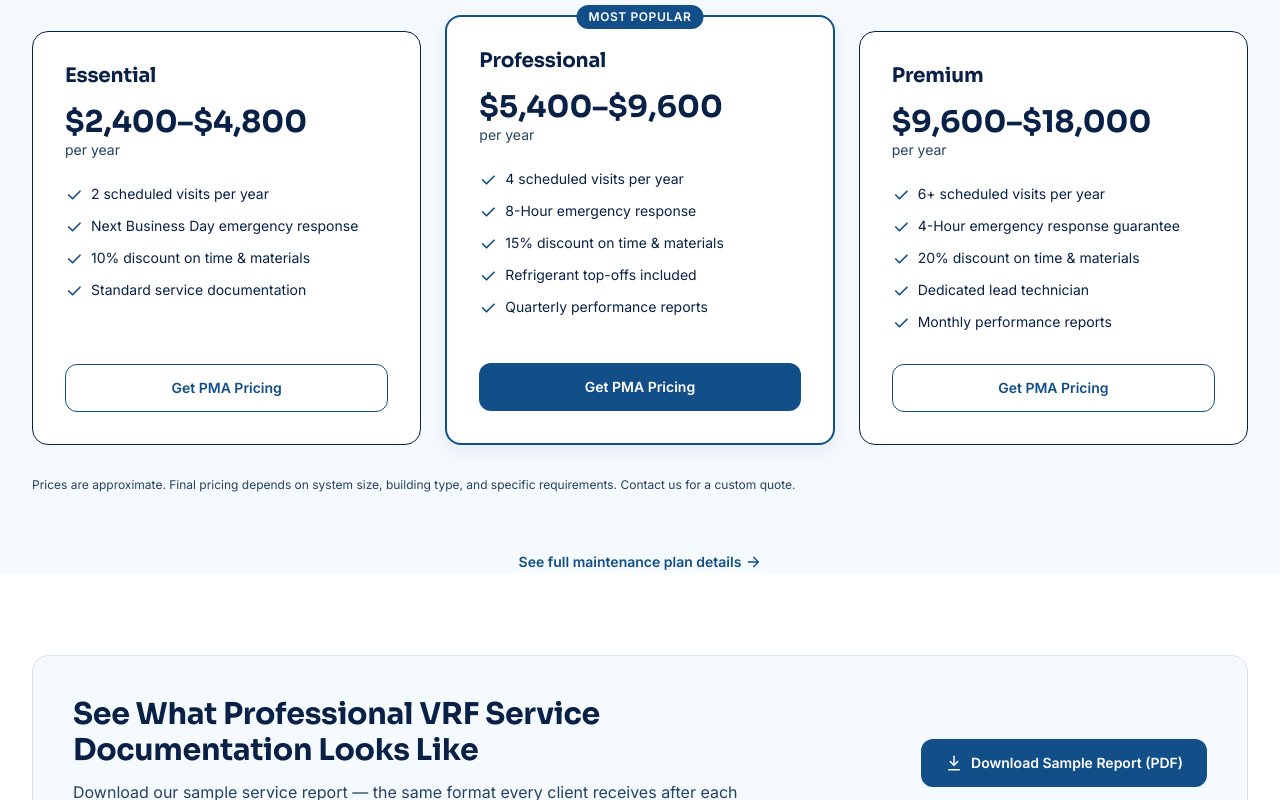
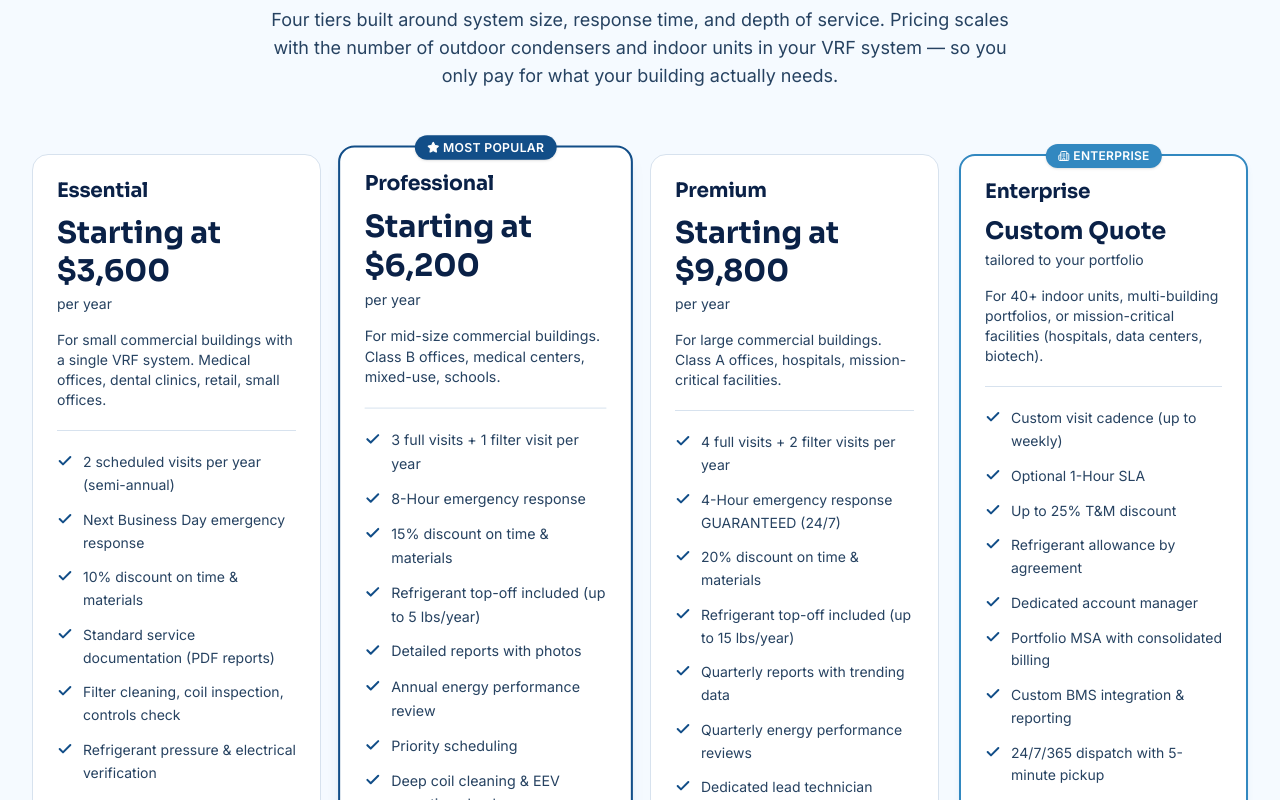
Before and after one commit to bgarm77/aximus_hvac, a Next.js app: page / in a window 1280 px wide. Shown: the part 2580-3380 px from the top of the page. Built offline with nearby package versions, Linux system fonts and the light colour scheme; no server answers.

Commit message:
Update PMA pricing to 4-tier model with per-unit pricing logic

```diff
--- a/src/components/PricingCards.tsx
+++ b/src/components/PricingCards.tsx
@@ -1,137 +1,254 @@
 import Link from "next/link";
+import { Check, Star, Building2 } from "lucide-react";
+
+// ============================================================================
+// PricingCards.tsx
+// Aximus HVAC Solutions — Preventive Maintenance Agreements (PMA)
+// 4-tier pricing: Essential / Professional / Premium / Enterprise
+// Aligned with brand system (Sora headings, Inter body, brand colors)
+// ============================================================================
 
 interface PricingTier {
+  id: string;
   name: string;
   price: string;
-  cadence: string;
-  highlighted?: boolean;
+  priceSubtext: string;
+  description: string;
   features: string[];
+  ctaLabel: string;
+  ctaHref: string;
+  highlight?: "popular" | "enterprise";
 }
 
 const tiers: PricingTier[] = [
   {
+    id: "essential",
     name: "Essential",
-    price: "$2,400–$4,800",
-    cadence: "per year",
+    price: "Starting at $3,600",
+    priceSubtext: "per year",
+    description:
+      "For small commercial buildings with a single VRF system. Medical offices, dental clinics, retail, small offices.",
     features: [
-      "2 scheduled visits per year",
+      "2 scheduled visits per year (semi-annual)",
       "Next Business Day emergency response",
       "10% discount on time & materials",
-      "Standard service documentation",
+      "Standard service documentation (PDF reports)",
+      "Filter cleaning, coil inspection, controls check",
+      "Refrigerant pressure & electrical verification",
     ],
+    ctaLabel: "Get PMA Pricing",
+    ctaHref: "/contact?plan=essential",
   },
   {
+    id: "professional",
     name: "Professional",
-    price: "$5,400–$9,600",
-    cadence: "per year",
-    highlighted: true,
+    price: "Starting at $6,200",
+    priceSubtext: "per year",
+    description:
+      "For mid-size commercial buildings. Class B offices, medical centers, mixed-use, schools.",
     features: [
-      "4 scheduled visits per year",
+      "3 full visits + 1 filter visit per year",
       "8-Hour emergency response",
       "15% discount on time & materials",
-      "Refrigerant top-offs included",
-      "Quarterly performance reports",
+      "Refrigerant top-off included (up to 5 lbs/year)",
+      "Detailed reports with photos",
+      "Annual energy performance review",
+      "Priority scheduling",
+      "Deep coil cleaning & EEV operation check",
     ],
+    ctaLabel: "Get PMA Pricing",
+    ctaHref: "/contact?plan=professional",
+    highlight: "popular",
   },
   {
+    id: "premium",
     name: "Premium",
-    price: "$9,600–$18,000",
-    cadence: "per year",
+    price: "Starting at $9,800",
+    priceSubtext: "per year",
+    description:
+      "For large commercial buildings. Class A offices, hospitals, mission-critical facilities.",
     features: [
-      "6+ scheduled visits per year",
-      "4-Hour emergency response guarantee",
+      "4 full visits + 2 filter visits per year",
+      "4-Hour emergency response GUARANTEED (24/7)",
       "20% discount on time & materials",
+      "Refrigerant top-off included (up to 15 lbs/year)",
+      "Quarterly reports with trending data",
+      "Quarterly energy performance reviews",
       "Dedicated lead technician",
-      "Monthly performance reports",
+      "Premium MERV 13 filters included",
+      "Annual thermographic electrical inspection",
     ],
+    ctaLabel: "Get PMA Pricing",
+    ctaHref: "/contact?plan=premium",
+  },
+  {
+    id: "enterprise",
+    name: "Enterprise",
+    price: "Custom Quote",
+    priceSubtext: "tailored to your portfolio",
+    description:
+      "For 40+ indoor units, multi-building portfolios, or mission-critical facilities (hospitals, data centers, biotech).",
+    features: [
+      "Custom visit cadence (up to weekly)",
+      "Optional 1-Hour SLA",
+      "Up to 25% T&M discount",
+      "Refrigerant allowance by agreement",
+      "Dedicated account manager",
+      "Portfolio MSA with consolidated billing",
+      "Custom BMS integration & reporting",
+      "24/7/365 dispatch with 5-minute pickup",
+    ],
+    ctaLabel: "Schedule Enterprise Consultation",
+    ctaHref: "/contact?plan=enterprise",
+    highlight: "enterprise",
   },
 ];
 
-const CheckIcon = () => (
-  <svg
-    width="18"
-    height="18"
-    viewBox="0 0 24 24"
-    fill="none"
-    stroke="currentColor"
-    strokeWidth="2.25"
-    strokeLinecap="round"
-    strokeLinejoin="round"
-    aria-hidden
-    className="shrink-0 mt-0.5"
-  >
-    <path d="m5 12 5 5L20 7" />
-  </svg>
-);
-
 export default function PricingCards() {
   return (
-    <section className="py-16 sm:py-20 bg-surface" aria-labelledby="pricing-heading">
+    <section
+      aria-labelledby="pma-pricing-heading"
+      className="bg-[#F5FAFF] py-16 md:py-24"
+    >
       <div className="mx-auto max-w-7xl px-4 sm:px-6 lg:px-8">
-        <div className="max-w-2xl mb-12">
-          <h2 id="pricing-heading" className="text-3xl sm:text-4xl font-bold text-navy">
+        {/* Section Header */}
+        <div className="mx-auto max-w-3xl text-center">
+          <h2
+            id="pma-pricing-heading"
+            className="font-[Sora] text-3xl font-bold text-[#0A2147] md:text-4xl lg:text-5xl"
+          >
             Preventive Maintenance Agreements
           </h2>
-          <p className="mt-3 text-text-secondary">
-            Three tiers built around visit cadence, response time, and included labor.
+          <p className="mt-4 text-base text-[#264261] md:text-lg">
+            Four tiers built around system size, response time, and depth of service.
+            Pricing scales with the number of outdoor condensers and indoor units in
+            your VRF system — so you only pay for what your building actually needs.
           </p>
         </div>
 
-        <div className="grid grid-cols-1 lg:grid-cols-3 gap-6">
-          {tiers.map((t) => {
-            const isHighlight = t.highlighted;
+        {/* Pricing Grid */}
+        <div className="mt-12 grid gap-6 md:mt-16 md:grid-cols-2 lg:grid-cols-4 lg:gap-5">
+          {tiers.map((tier) => (
+            <PricingCard key={tier.id} tier={tier} />
+          ))}
+        </div>
+
+        {/* Disclaimer / Small print */}
+        <div className="mx-auto mt-10 max-w-4xl space-y-3 text-center">
+          <p className="text-xs leading-relaxed text-[#264261]/80">
+            Starting prices apply to a single VRF system with up to 4 indoor units.
+            Final pricing is based on the number of outdoor condensers and indoor fan
+            coil units serviced. Free on-site assessment included before contract.
+            Refrigerant beyond included allowance is billed at distributor cost + 25%.
+            Pricing valid for properties within Orange County service area.
+            Portfolio discounts (8–15%) available for 3+ properties under a single MSA.
+          </p>
+          <p className="text-sm font-medium text-[#124E88]">
+            Why our pricing is transparent: VRF maintenance work scales with the number
+            of indoor units in your building, not just the system count. We price honestly
+            so you know what to expect — no surprise invoices.
+          </p>
+        </div>
+      </div>
+    </section>
+  );
+}
+
+// ============================================================================
+// Single Pricing Card
+// ============================================================================
+function PricingCard({ tier }: { tier: PricingTier }) {
+  const isPopular = tier.highlight === "popular";
+  const isEnterprise = tier.highlight === "enterprise";
+
+  // Card-level styling differences by highlight type
+  const cardClasses = [
+    "relative flex flex-col rounded-2xl bg-white p-6 transition-all duration-200",
+    isPopular
+      ? "border-2 border-[#124E88] shadow-lg shadow-[#124E88]/10 lg:scale-[1.02]"
+      : isEnterprise
+      ? "border-2 border-[#3288C0] shadow-md shadow-[#3288C0]/10"
+      : "border border-[#D7E2EE] hover:-translate-y-1 hover:shadow-md",
+  ].join(" ");
+
   return (
-              <div
-                key={t.name}
-                className={`relative flex flex-col rounded-2xl bg-white p-8 transition-transform hover:-translate-y-0.5 ${
-                  isHighlight
-                    ? "border-2 border-blue shadow-[0_6px_20px_rgba(10,33,71,0.08)] lg:-mt-4"
-                    : "border border-card-border"
+    <div className={cardClasses}>
+      {/* "MOST POPULAR" badge */}
+      {isPopular && (
+        <div className="absolute -top-3 left-1/2 -translate-x-1/2">
+          <span className="inline-flex items-center gap-1 rounded-full bg-[#124E88] px-3 py-1 text-xs font-semibold uppercase tracking-wide text-white shadow-sm">
+            <Star className="h-3 w-3 fill-current" aria-hidden="true" />
+            Most Popular
+          </span>
+        </div>
+      )}
+
+      {/* "ENTERPRISE" badge */}
+      {isEnterprise && (
+        <div className="absolute -top-3 left-1/2 -translate-x-1/2">
+          <span className="inline-flex items-center gap-1 rounded-full bg-[#3288C0] px-3 py-1 text-xs font-semibold uppercase tracking-wide text-white shadow-sm">
+            <Building2 className="h-3 w-3" aria-hidden="true" />
+            Enterprise
+          </span>
+        </div>
+      )}
+
+      {/* Tier name */}
+      <h3 className="font-[Sora] text-xl font-bold text-[#0A2147]">
+        {tier.name}
+      </h3>
+
+      {/* Price */}
+      <div className="mt-3">
+        <p
+          className={`font-[Sora] font-bold leading-tight text-[#0A2147] ${
+            tier.price.startsWith("Custom") ? "text-2xl" : "text-2xl lg:text-3xl"
           }`}
         >
-                {isHighlight && (
-                  <span className="absolute -top-3 left-1/2 -translate-x-1/2 inline-flex items-center rounded-full bg-blue text-white text-xs font-semibold uppercase tracking-wider px-3 py-1">
-                    Most Popular
+          {tier.price}
+        </p>
+        <p className="mt-1 text-sm text-[#264261]">{tier.priceSubtext}</p>
+      </div>
+
+      {/* Description */}
+      <p className="mt-4 text-sm text-[#264261]">{tier.description}</p>
+
+      {/* Divider */}
+      <div className="my-5 border-t border-[#D7E2EE]" aria-hidden="true" />
+
+      {/* Features list */}
+      <ul className="flex-1 space-y-3" aria-label={`${tier.name} plan features`}>
+        {tier.features.map((feature, idx) => (
+          <li key={idx} className="flex items-start gap-2.5">
+            <Check
+              className="mt-0.5 h-4 w-4 flex-shrink-0 text-[#124E88]"
+              strokeWidth={3}
+              aria-hidden="true"
+            />
+            <span className="text-sm leading-relaxed text-[#264261]">
+              {feature}
             </span>
-                )}
-
-                <h3 className="text-xl font-bold text-navy">{t.name}</h3>
-                <div className="mt-4 flex items-baseline gap-2">
-                  <span className="text-3xl font-bold font-display text-navy">{t.price}</span>
-                </div>
-                <p className="text-sm text-text-secondary">{t.cadence}</p>
-
-                <ul className="mt-6 space-y-3 flex-1">
-                  {t.features.map((f) => (
-                    <li key={f} className="flex items-start gap-2 text-sm text-navy">
-                      <span className="text-blue">
-                        <CheckIcon />
-                      </span>
-                      <span>{f}</span>
           </li>
         ))}
       </ul>
 
+      {/* CTA Button */}
+      <div className="mt-6">
         <Link
-                  href="/contact"
-                  className={`mt-8 inline-flex items-center justify-center h-12 px-5 rounded-xl text-sm font-semibold transition-colors ${
-                    isHighlight
-                      ? "bg-blue text-white hover:bg-navy"
-                      : "border border-blue text-blue hover:bg-blue hover:text-white"
-                  }`}
+          href={tier.ctaHref}
+          className={[
+            "block w-full rounded-xl px-4 py-3 text-center text-sm font-semibold transition-all duration-150",
+            "focus-visible:outline-none focus-visible:ring-2 focus-visible:ring-[#3288C0] focus-visible:ring-offset-2",
+            "min-h-[48px] flex items-center justify-center",
+            isPopular || isEnterprise
+              ? "bg-[#124E88] text-white hover:bg-[#0D457E] active:bg-[#0A2147]"
+              : "border border-[#7899AD] bg-transparent text-[#124E88] hover:bg-[#F5FAFF] active:bg-[#E7EEF5]",
+          ].join(" ")}
+          aria-label={`${tier.ctaLabel} for ${tier.name} plan`}
         >
-                  Get PMA Pricing
+          {tier.ctaLabel}
         </Link>
       </div>
-            );
-          })}
     </div>
-
-        <p className="mt-8 text-xs text-text-secondary max-w-3xl">
-          Prices are approximate. Final pricing depends on system size, building type, and specific
-          requirements. Contact us for a custom quote.
-        </p>
-      </div>
-    </section>
   );
 }
```
Lines whose indentation alone changed are shown as unchanged.
